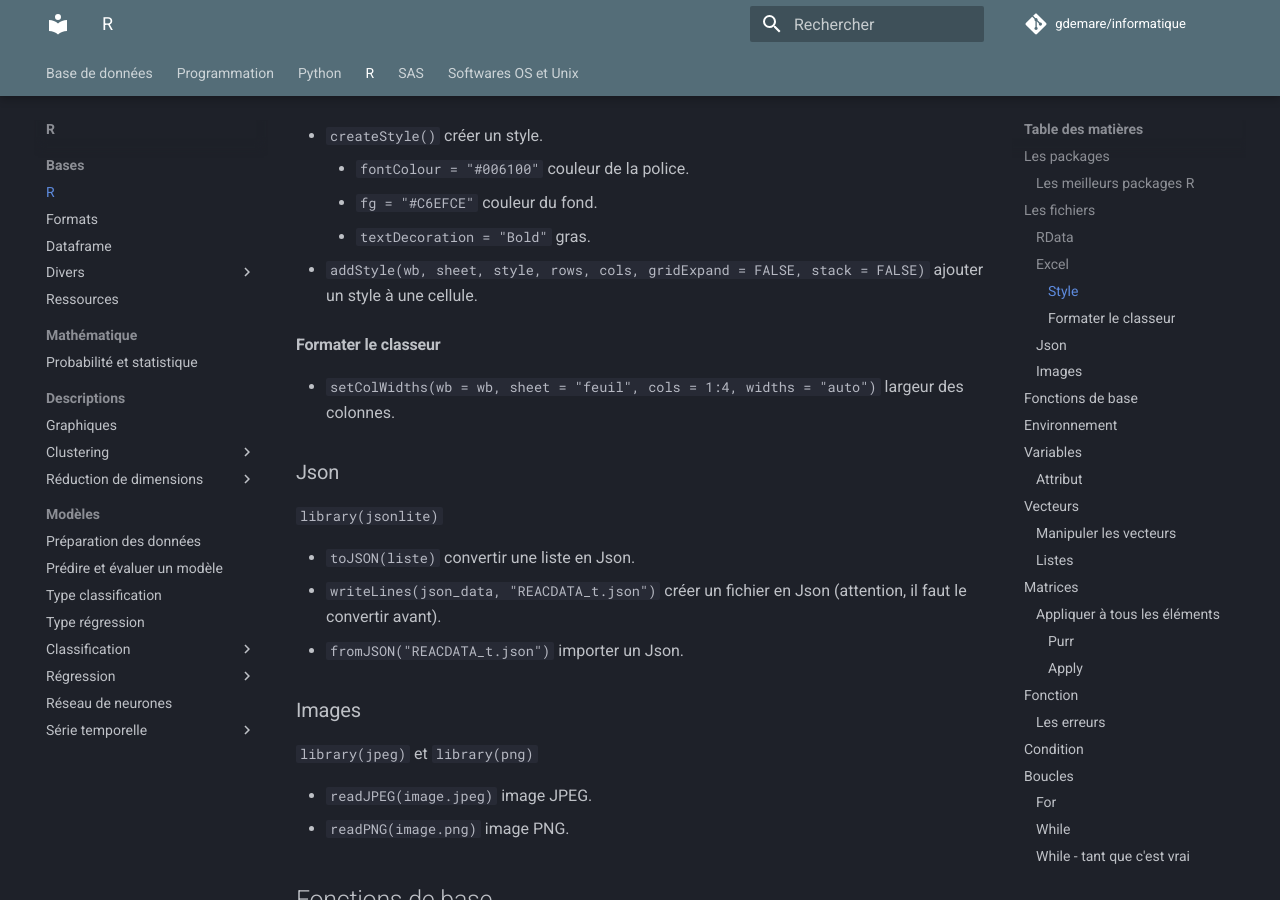
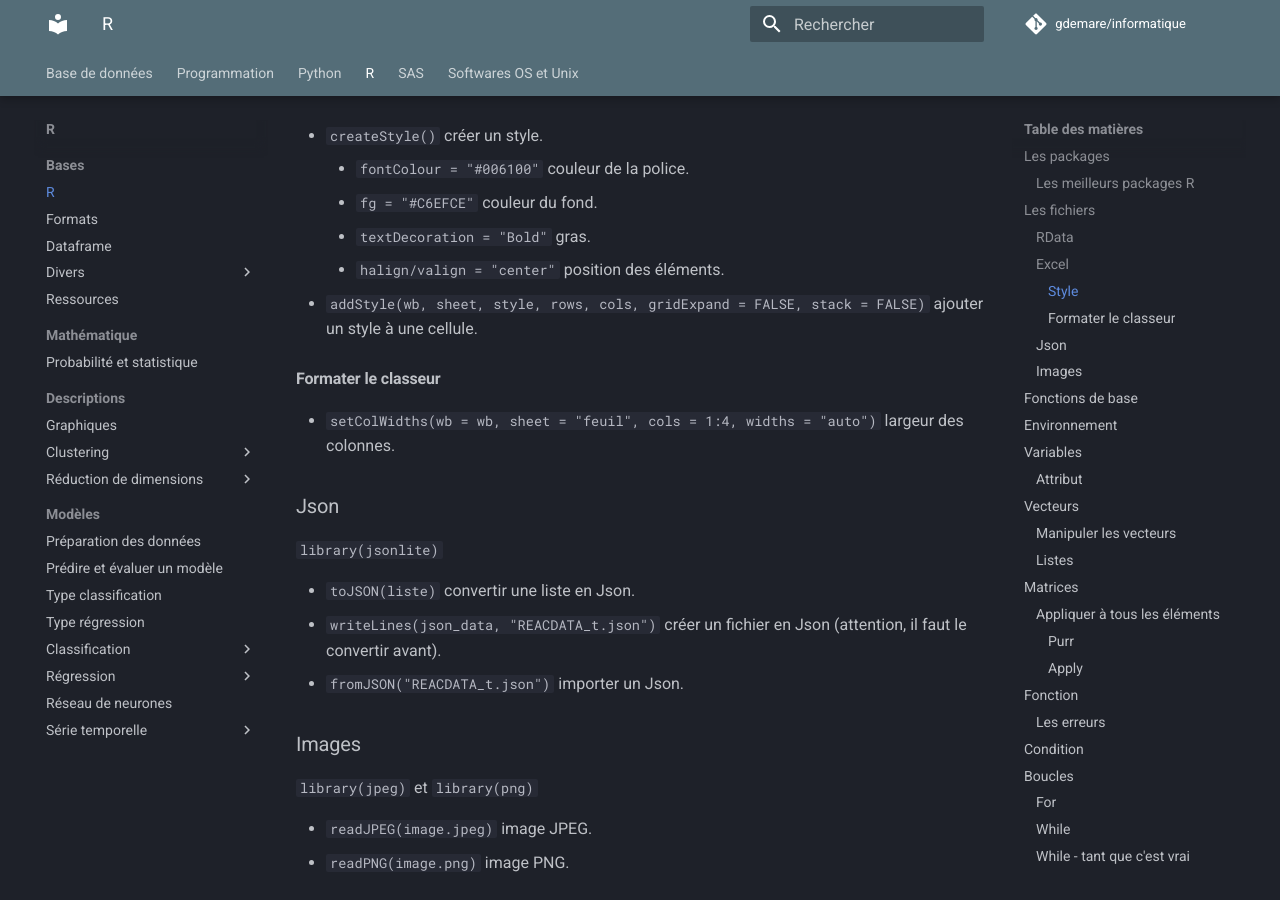
Before and after one commit to gdemare/Informatique, an MkDocs documentation site: the page built from docs/r/r_r.md, in a window 1280 px wide and 900 px high, scrolled down 2050 px. Built offline with MkDocs 1.6.1 and Material for MkDocs 9.7.7, drawn with Linux system fonts in a browser that asks for light colours; comment, search, counter and statistics services are not loaded.

Commit message:
Update r_r.md

```diff
--- a/docs/r/r_r.md
+++ b/docs/r/r_r.md
@@ -70,6 +70,7 @@ insertPlot(wb, sheet, largeur, hauteur)` insérer un graphique.
 	* `fontColour = "#006100"` couleur de la police.
 	* `fg = "#C6EFCE"` couleur du fond.
 	* `textDecoration = "Bold"` gras.
+ 	* `halign/valign = "center"` position des éléments.
 
 * `addStyle(wb, sheet, style, rows, cols, gridExpand = FALSE, stack = FALSE)` ajouter un style à une cellule.
 
```
